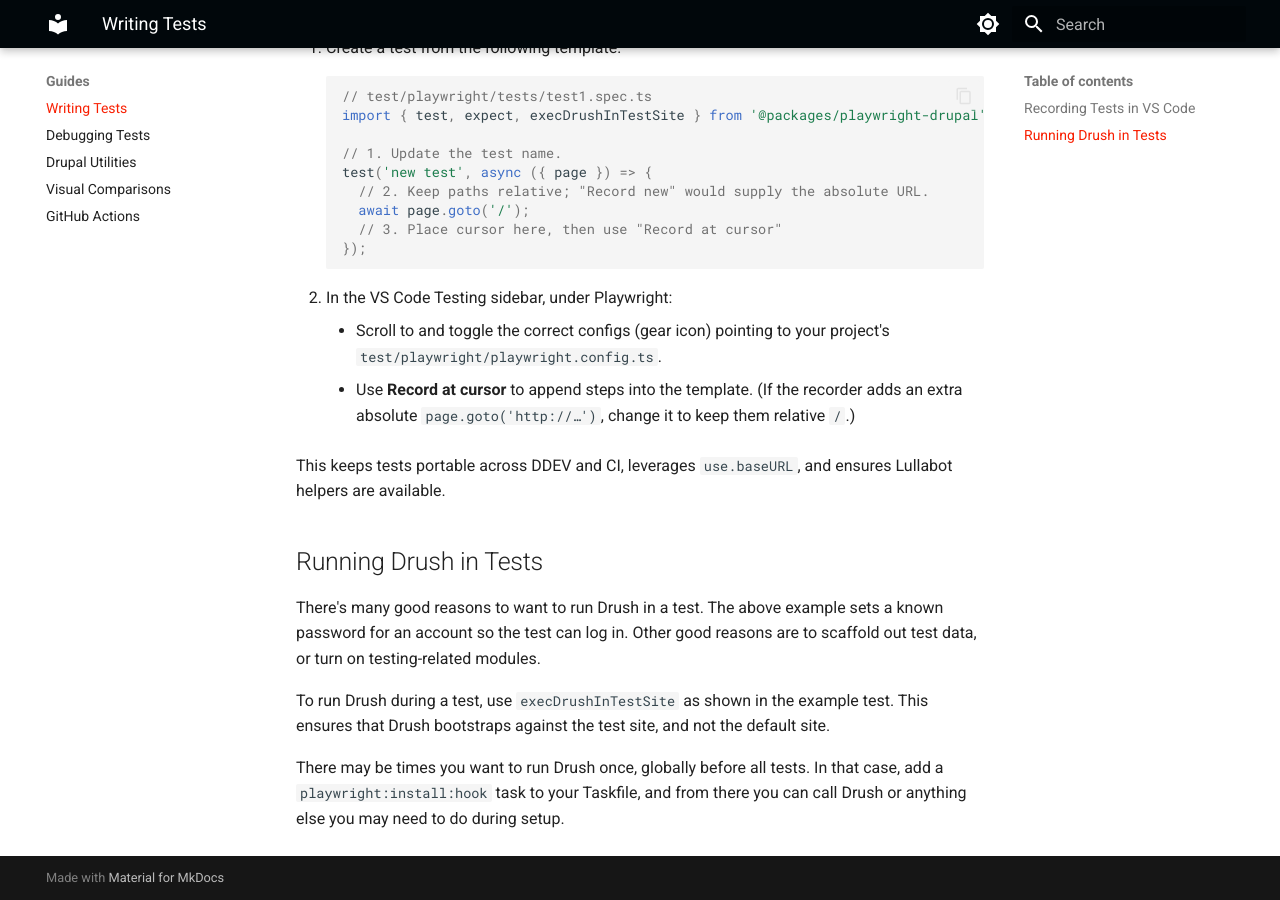
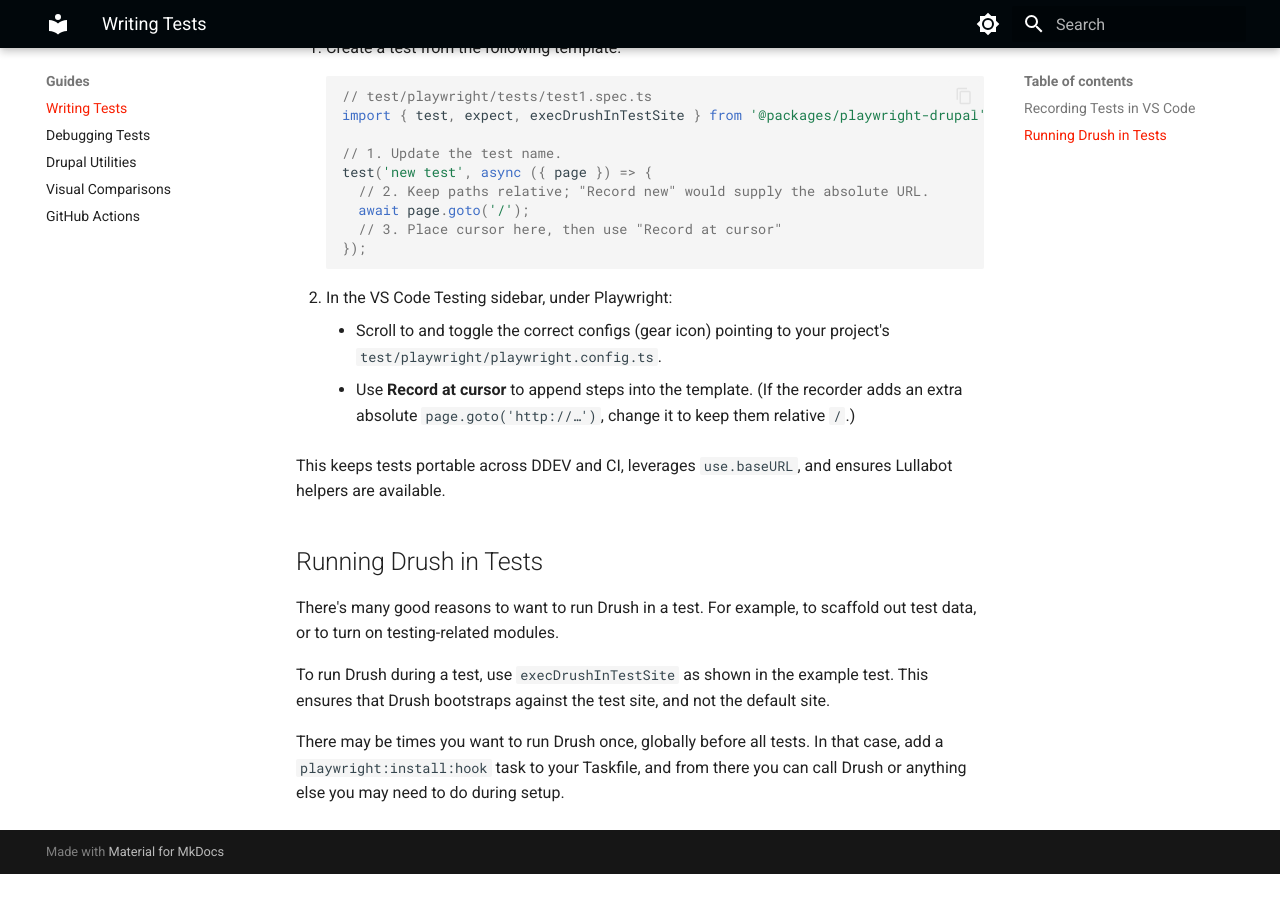
Before and after one commit to Lullabot/playwright-drupal, an MkDocs documentation site: the page built from docs/guides/writing-tests.md, in a window 1280 px wide and 900 px high, scrolled down 575 px. Built offline with MkDocs 1.6.1 and Material for MkDocs 9.7.7, drawn with Linux system fonts in a browser that asks for light colours; the version menu is left out; after the commit the page ends 1449 px from its top, so only the background shows below that.

Commit message:
docs: fix stale reference to above

```diff
--- a/docs/guides/writing-tests.md
+++ b/docs/guides/writing-tests.md
@@ -36,7 +36,7 @@ This keeps tests portable across DDEV and CI, leverages `use.baseURL`, and ensur
 
 ## Running Drush in Tests
 
-There's many good reasons to want to run Drush in a test. The above example sets a known password for an account so the test can log in. Other good reasons are to scaffold out test data, or turn on testing-related modules.
+There's many good reasons to want to run Drush in a test. For example, to scaffold out test data, or to turn on testing-related modules.
 
 To run Drush during a test, use `execDrushInTestSite` as shown in the example test. This ensures that Drush bootstraps against the test site, and not the default site.
 
```
